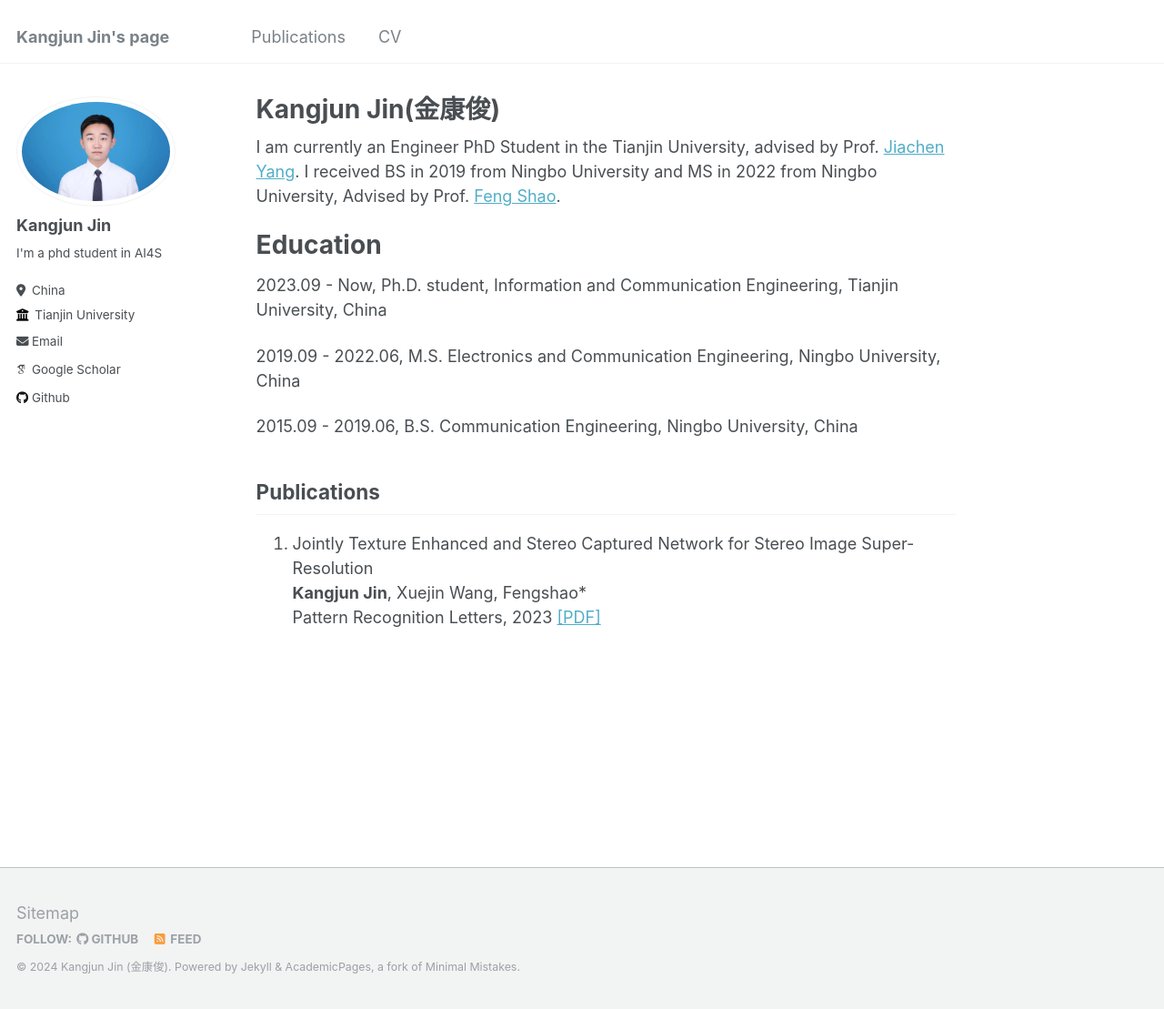
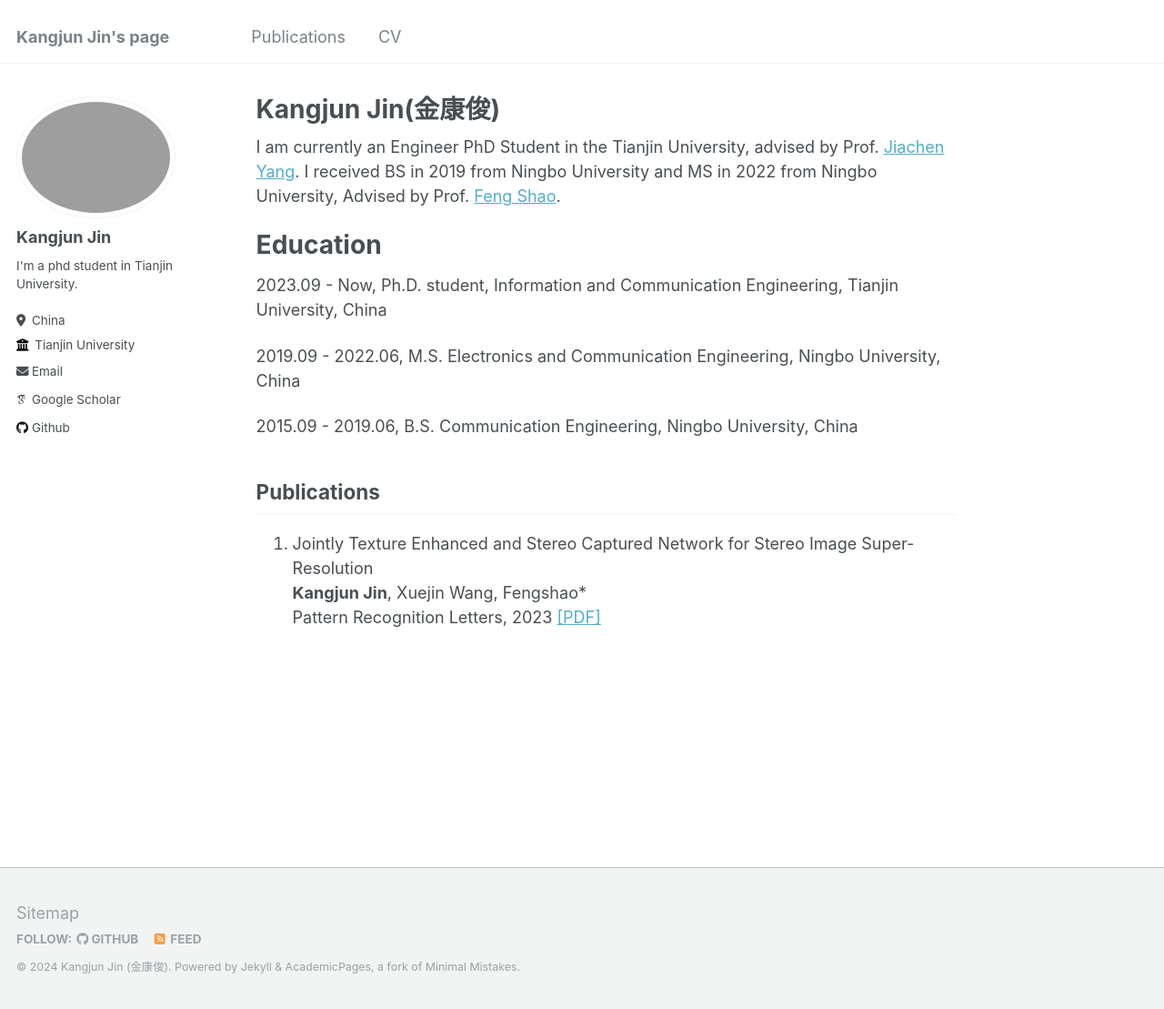
Before and after one commit to jkj0406/jkj0406.github.io, a Jekyll site: the page built from _pages/about.md, in a window 1280 px wide and 1109 px high. Shown: the whole window at 91% size. Built offline with Jekyll 4.4.1, drawn with Linux system fonts in a browser that asks for light colours; some web fonts are replaced.

Commit message:
Update _config.yml

```diff
--- a/_config.yml
+++ b/_config.yml
@@ -14,17 +14,17 @@ name                     : &name "Kangjun Jin (金康俊)"
 description              : &description "Engineering PhD Student"
 url                      : "https://jkj0406.github.io" # the base hostname & protocol for your site e.g. "https://mmistakes.github.io"
 baseurl                  : "" # the subpath of your site, e.g. "/blog"
-repository               : "academicpages/academicpages.github.io"
+repository               : "jkj0406/jkj0406.github.io"
 
 # Site Author - The following control what appear as part of the author content on the side bar.
 #               If a field is blank the icon and link will not appear, otherwise it will be shown.
 #               Additional customization can be done by editing /_includes/author-profile.html
 author:
   # Biographic information
-  avatar           : "kk.jpg"
+  avatar           : "moto.jpg"
   name             : "Kangjun Jin"
   pronouns         : # example: "she/her"
-  bio              : "I'm a phd student in AI4S"
+  bio              : "I'm a phd student in Tianjin University."
   location         : "China"
   employer         : "Tianjin University"
   uri              : # URL
```
